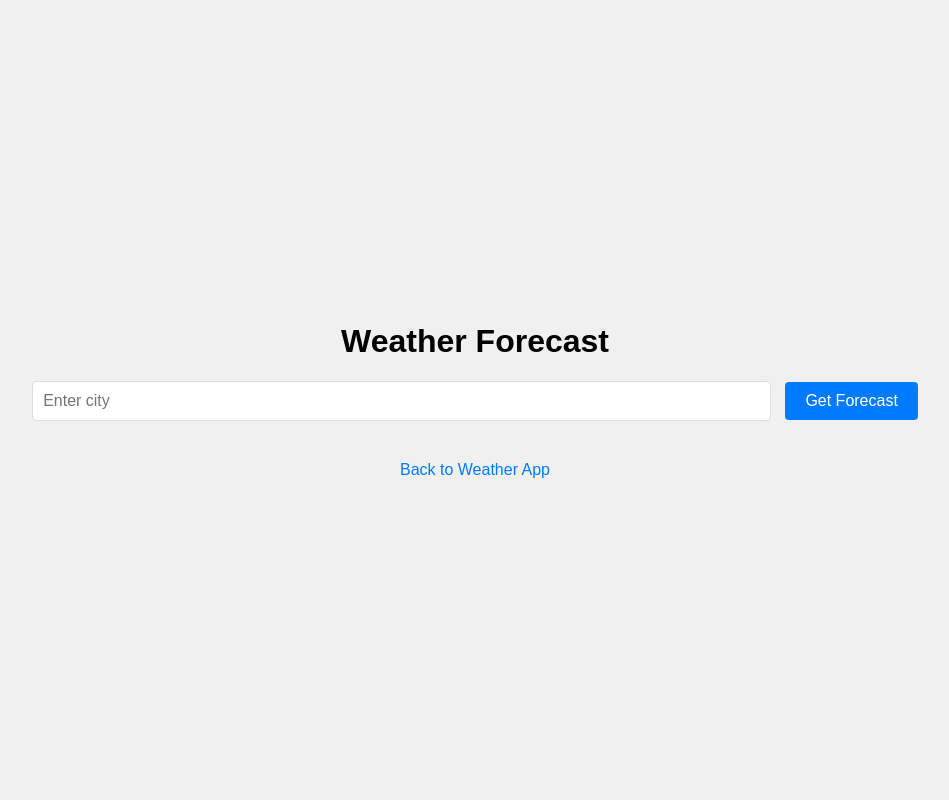
After one commit to DavAnders/weather-app-py, a Flask app: page /forecast in a window 1280 px wide. The commit adds this page. Shown: the whole page, without its empty margins (165-1114 px from the left). Run offline with Flask 3, Linux system fonts and the light colour scheme; the visitor is signed in with stand-in values (Sample User, id 1).

Commit message:
Add forecast route

```diff
--- a/app/routes.py
+++ b/app/routes.py
@@ -11,6 +11,11 @@ main = Blueprint('main', __name__)
 @login_required
 def index():
     return render_template('index.html')
+
+@main.route('/forecast')
+@login_required
+def forecast():
+    return render_template('forecast.html')
 
 @main.route('/api/weather', methods=['POST'])
 @login_required
@@ -33,7 +38,8 @@ def get_weather():
             'country': data['location']['country'],
             'temperature': data['current']['temp_f'], # in fahrenheit
             'description': data['current']['condition']['text'],
-            'date': date.today()
+            'date': date.today(),
+            'icon': 'https:' + data['current']['condition']['icon'] # Icon URL + HTTPS
         }
 
         user_weather = UserWeather(
@@ -70,3 +76,43 @@ def get_weather_history():
         return jsonify(history_data)
     except Exception as e:
         return jsonify({'error': str(e)}), 500
+
+
+@main.route('/api/forecast', methods=['POST'])
+@login_required
+def get_forecast():
+    data = request.get_json()
+    city = data.get('city')
+    days = data.get('days', 5)  # Default to 5 days
+
+    if not city:
+        return jsonify({'error': 'City is required'}), 400
+
+    api_key = os.getenv('API_KEY')
+    url = f'http://api.weatherapi.com/v1/forecast.json?key={api_key}&q={city}&days={days}'
+
+    try:
+        response = requests.get(url)
+        forecast_data = response.json()
+
+        if response.status_code != 200:
+            return jsonify({'error': forecast_data.get('error', {}).get('message', 'Failed to fetch forecast data')}), response.status_code
+
+        forecast_list = []
+        for day in forecast_data['forecast']['forecastday']:
+            day_forecast = {
+                'date': day['date'],
+                'avgtemp_f': day['day']['avgtemp_f'],
+                'condition': day['day']['condition']['text'],
+                'icon': "https:" + day['day']['condition']['icon'] # Icon URL + HTTPS
+            }
+            forecast_list.append(day_forecast)
+
+        # Add city and region to the response
+        return jsonify({
+            'city': forecast_data['location']['name'],
+            'region': forecast_data['location']['region'],
+            'forecast': forecast_list
+        })
+    except Exception as e:
+        return jsonify({'error': str(e)}), 500
--- /dev/null
+++ b/app/static/forecast.css
@@ -0,0 +1,90 @@
+body {
+  font-family: Arial, sans-serif;
+  display: flex;
+  justify-content: center;
+  align-items: center;
+  height: 100vh;
+  margin: 0;
+  background-color: #f0f0f0;
+}
+
+.container {
+  width: 80%;
+  margin: 0 auto;
+  text-align: center;
+}
+
+.back-link {
+  margin: 20px 0;
+}
+
+.back-link a {
+  color: #007bff;
+  text-decoration: none;
+  font-size: 16px;
+}
+
+.back-link a:hover {
+  text-decoration: underline;
+}
+
+.grid-container {
+  display: grid;
+  grid-template-columns: repeat(auto-fill, minmax(200px, 1fr));
+  gap: 20px;
+  margin-top: 20px;
+}
+
+.grid-item {
+  background: #f9f9f9;
+  border: 1px solid #ddd;
+  padding: 20px;
+  border-radius: 8px;
+  box-shadow: 0 2px 4px rgba(0, 0, 0, 0.1);
+}
+
+.grid-item h3 {
+  margin: 0 0 10px 0;
+  font-size: 18px;
+  color: #333;
+  border-bottom: 1px solid black;
+}
+
+.grid-item p {
+  margin: 5px 0;
+  font-size: 14px;
+  color: #666;
+}
+
+.grid-item img {
+  margin-top: 10px;
+  width: 50px;
+  height: 50px;
+}
+
+form {
+  margin-bottom: 20px;
+}
+
+form input[type="text"] {
+  padding: 10px;
+  font-size: 16px;
+  border: 1px solid #ddd;
+  border-radius: 4px;
+  width: 70%;
+  margin-right: 10px;
+}
+
+form button {
+  padding: 10px 20px;
+  font-size: 16px;
+  color: #fff;
+  background-color: #007bff;
+  border: none;
+  border-radius: 4px;
+  cursor: pointer;
+}
+
+form button:hover {
+  background-color: #0056b3;
+}
--- /dev/null
+++ b/app/templates/forecast.html
@@ -0,0 +1,75 @@
+<!DOCTYPE html>
+<html lang="en">
+  <head>
+    <meta charset="UTF-8" />
+    <meta name="viewport" content="width=device-width, initial-scale=1.0" />
+    <title>Weather Forecast</title>
+    <link
+      rel="stylesheet"
+      href="{{ url_for('static', filename='forecast.css') }}"
+    />
+  </head>
+  <body>
+    <div class="container">
+      <h1>Weather Forecast</h1>
+      <form id="forecast-form">
+        <input type="text" id="city" placeholder="Enter city" required />
+        <button type="submit">Get Forecast</button>
+      </form>
+      <div id="forecast-result-name"></div>
+      <div id="forecast-result" class="grid-container"></div>
+      <div class="back-link">
+        <a href="{{ url_for('main.index') }}">Back to Weather App</a>
+      </div>
+    </div>
+    <script>
+      document.addEventListener("DOMContentLoaded", function () {
+        const form = document.getElementById("forecast-form");
+        form.addEventListener("submit", async function (e) {
+          e.preventDefault();
+          const city = document.getElementById("city").value;
+          const csrfToken = "{{ csrf_token() }}";
+
+          try {
+            const response = await fetch("/api/forecast", {
+              method: "POST",
+              headers: {
+                "Content-Type": "application/json",
+                "X-CSRFToken": csrfToken,
+              },
+              body: JSON.stringify({ city, days: 5 }),
+            });
+            const forecast = await response.json();
+            console.log(forecast);
+
+            if (response.ok) {
+              let resultHtml = forecast.forecast
+                .map(
+                  (day) => `
+          <div class="grid-item">
+            <h3>${day.date}</h3>
+            <p>Temperature: ${day.avgtemp_f} °F</p>
+            <p>Condition: ${day.condition}</p>
+            <img src="${day.icon}" alt="Weather icon">
+          </div>
+        `
+                )
+                .join("");
+
+              document.getElementById("forecast-result").innerHTML = resultHtml;
+              document.getElementById(
+                "forecast-result-name"
+              ).innerHTML = `<h2>Forecast for ${forecast.city}, ${forecast.region}</h2>`;
+            } else {
+              document.getElementById(
+                "forecast-result"
+              ).innerHTML = `<p>${forecast.error}</p>`;
+            }
+          } catch (error) {
+            console.error("Error:", error);
+          }
+        });
+      });
+    </script>
+  </body>
+</html>
--- a/app/templates/index.html
+++ b/app/templates/index.html
@@ -23,6 +23,9 @@
         <button type="submit">Get Weather</button>
       </form>
       <div id="weather-result"></div>
+      <div class="forecast-link">
+        <a href="{{ url_for('main.forecast') }}">5-Day Forecast</a>
+      </div>
     </div>
     <script>
       document.addEventListener("DOMContentLoaded", function () {
@@ -50,6 +53,7 @@
                                 <h4>${data.country}</h4>
                                 <p>Temperature: ${data.temperature} °F</p>
                                 <p>Weather: ${data.description}</p>
+                                <img src="${data.icon}" alt="Weather icon">
                             `;
               } else {
                 document.getElementById(
```
